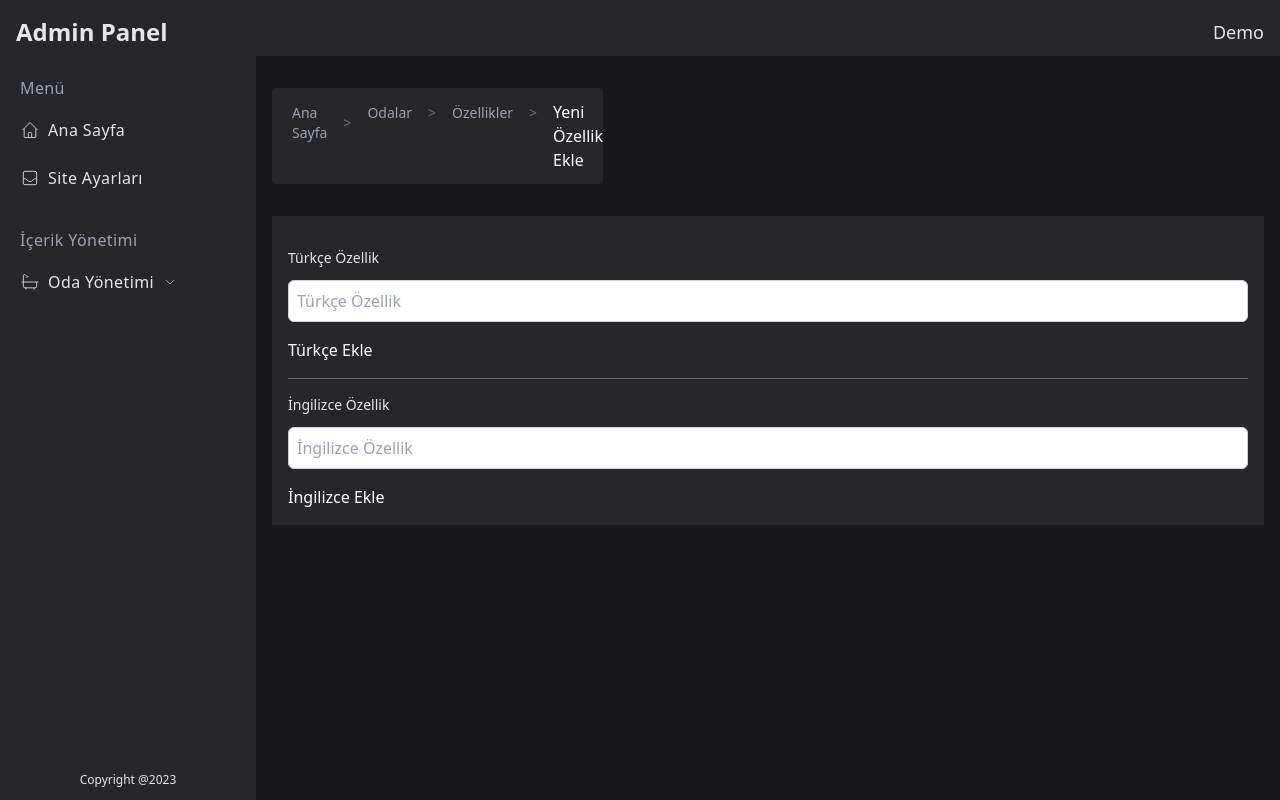
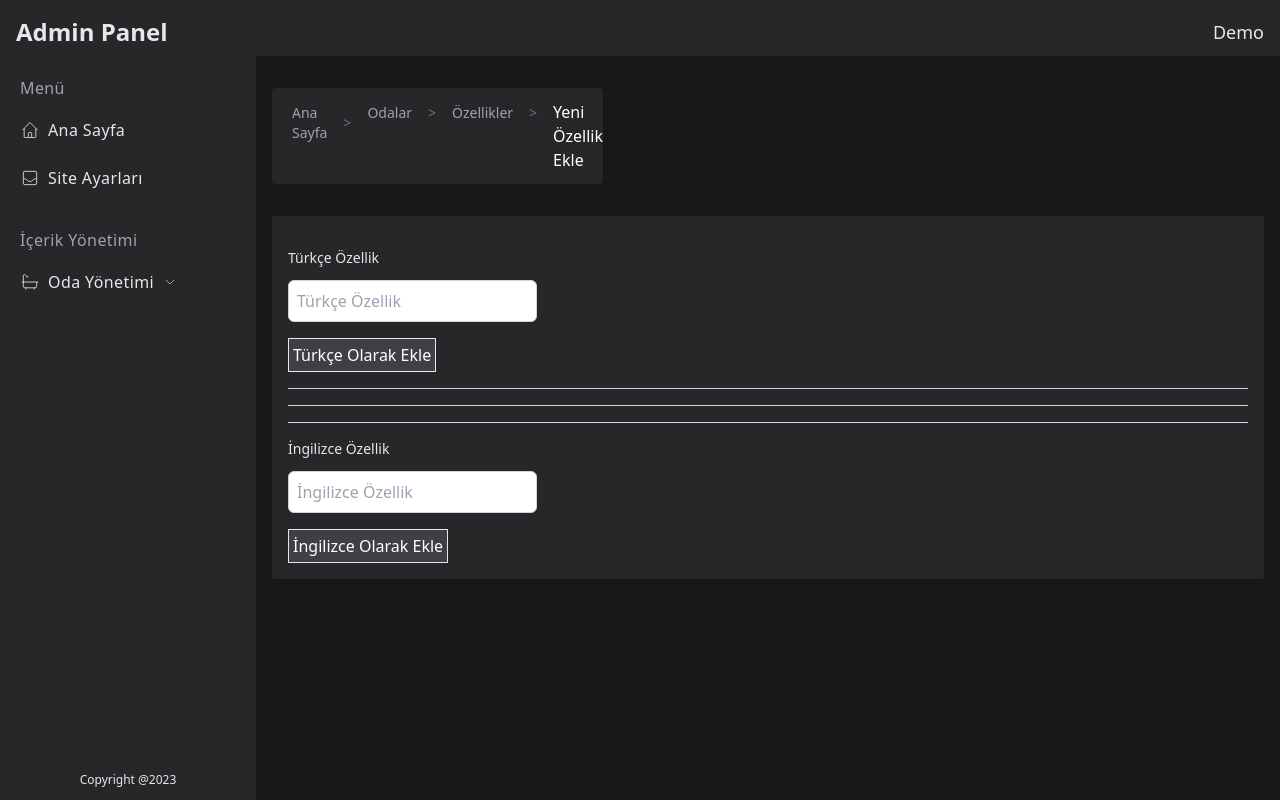
Before and after one commit to ozcaneren/redesigned-fullstack-app, a React (Vite) app in the folder dashboard/: page /room/feature/add in a window 1280 px wide. Built offline with nearby package versions, Linux system fonts and the light colour scheme.

Commit message:
featureAdd page add more style

```diff
--- a/dashboard/src/pages/Feature.jsx
+++ b/dashboard/src/pages/Feature.jsx
@@ -101,15 +101,15 @@ const Feature = () => {
                     </div>
                   </div>
                 </div>
-                <div className="flex justify-center items-center flex-col space-y-4 py-4">
+                <div className="flex justify-between py-4 px-4">
                   {/* Türkçe Özellikler */}
-                  <div className="w-6/12 px-4 py-4 relative rounded-[6px] overflow-x-auto border border-solid border-zinc-700">
-                    <h2 className="text-lg font-semibold mb-4">
+                  <div className="w-[760px] py-4 relative rounded-[6px] overflow-x-auto border border-solid border-zinc-700">
+                    <h2 className="text-lg text-center font-semibold mb-4">
                       Türkçe Özellikler
                     </h2>
                     <table className="text-sm w-full text-left text-[#202020]">
                       <thead className="text-xs uppercase bg-zinc-700 text-gray-200">
-                        <tr className="">
+                        <tr className="flex justify-between">
                           <th scope="col" className="px-6 py-3">
                             Özellik
                           </th>
@@ -121,13 +121,13 @@ const Feature = () => {
                       <tbody>
                         {turkishFeatures.map((feature, index) => (
                           <tr
-                            className="border-b-1 border-gray-300 text-white bg-zinc-800 hover:bg-zinc-800"
+                            className="border-b-1 flex justify-between border-gray-300 text-white bg-zinc-800 hover:bg-zinc-800"
                             key={index}
                           >
-                            <td className="px-6 py-4">
+                            <td className="py-4 px-6">
                               {feature.TurkishFeature}
                             </td>
-                            <td className="px-10 py-4">
+                            <td className="py-4 px-12">
                               <button
                                 className=""
                                 onClick={() => handleTurkishDelete(feature._id)}
@@ -141,13 +141,13 @@ const Feature = () => {
                     </table>
                   </div>
                   {/* İngilizce Özellikler */}
-                  <div className="w-6/12 px-4 py-4 relative rounded-[6px] overflow-x-auto border border-solid border-zinc-700">
-                    <h2 className="text-lg font-semibold mb-4">
+                  <div className="w-[760px] py-4 relative rounded-[6px] overflow-x-auto border border-solid border-zinc-700">
+                    <h2 className="text-lg text-center font-semibold mb-4">
                       İngilizce Özellikler
                     </h2>
                     <table className="text-sm w-full text-left text-[#202020]">
                       <thead className="text-xs uppercase bg-zinc-700 text-gray-200">
-                        <tr>
+                        <tr className="flex justify-between">
                           <th scope="col" className="px-6 py-3">
                             Özellik
                           </th>
@@ -159,13 +159,13 @@ const Feature = () => {
                       <tbody>
                         {englishFeatures.map((feature, index) => (
                           <tr
-                            className="border-b-1 border-gray-300 text-white bg-zinc-800 hover:bg-zinc-800"
+                            className="border-b-1 flex justify-between border-gray-300 text-white bg-zinc-800 hover:bg-zinc-800"
                             key={index}
                           >
                             <td className="px-6 py-4">
                               {feature.EnglishFeature}
                             </td>
-                            <td className="px-10 py-4">
+                            <td className="px-12 py-4">
                               <button
                                 className=""
                                 onClick={() => handleEnglishDelete(feature._id)}
--- a/dashboard/src/pages/FeatureAdd.jsx
+++ b/dashboard/src/pages/FeatureAdd.jsx
@@ -26,7 +26,10 @@ const FeatureAdd = () => {
         TurkishFeature: language === "Turkish" ? TurkishFeature : "",
         EnglishFeature: language === "English" ? EnglishFeature : "",
       };
-      await axios.post(`http://localhost:4000/api/extrafeature/${language.toLowerCase()}`, newExtraFeature);
+      await axios.post(
+        `http://localhost:4000/api/extrafeature/${language.toLowerCase()}`,
+        newExtraFeature
+      );
       navigate(`/room/feature`);
       setTurkishFeature("");
       setEnglishFeature("");
@@ -50,8 +53,11 @@ const FeatureAdd = () => {
             <div className="flex justify-center items-center">
               <div className="w-full flex justify-center rounded-sm bg-zinc-800">
                 <div className="w-full relative rounded-[6px] p-4 overflow-x-auto">
-                  <div className="mx-auto mt-4">
-                    <form onSubmit={(e) => handleSubmit(e, "Turkish")}>
+                  <div className="mx-auto mt-4 space-y-4">
+                    <form
+                      className=""
+                      onSubmit={(e) => handleSubmit(e, "Turkish")}
+                    >
                       <div className="mb-4">
                         <label
                           htmlFor="TurkishFeature"
@@ -61,19 +67,29 @@ const FeatureAdd = () => {
                         </label>
                         <input
                           type="text"
-                          className="mt-1 p-2 w-full text-black bg-white border-gray-300 border rounded-md"
+                          className="mt-1 p-2 text-black bg-white border-gray-300 border rounded-md"
                           id="TurkishFeature"
                           placeholder="Türkçe Özellik"
                           value={TurkishFeature}
                           onChange={(e) => setTurkishFeature(e.target.value)}
                         />
                       </div>
-                      <button type="submit" className="btn btn-primary">
-                        Türkçe Ekle
+                      <div className="">
+                      <button
+                        type="submit"
+                        className="border border-gray-200 p-1 bg-zinc-700"
+                      >
+                        Türkçe Olarak Ekle
                       </button>
+                      </div>
                     </form>
-                    <div className="h-[1px] w-full bg-gray-500 my-4"></div>
-                    <form onSubmit={(e) => handleSubmit(e, "English")}>
+                    <div className="bg-gray-300 w-full h-[1px]"></div>
+                    <div className="bg-gray-300 w-full h-[1px]"></div>
+                    <div className="bg-gray-300 w-full h-[1px]"></div>
+                    <form
+                      className=""
+                      onSubmit={(e) => handleSubmit(e, "English")}
+                    >
                       <div className="mb-4">
                         <label
                           htmlFor="EnglishFeature"
@@ -83,16 +99,21 @@ const FeatureAdd = () => {
                         </label>
                         <input
                           type="text"
-                          className="mt-1 p-2 w-full text-black bg-white border-gray-300 border rounded-md"
+                          className="mt-1 p-2 text-black bg-white border-gray-300 border rounded-md"
                           id="EnglishFeature"
                           placeholder="İngilizce Özellik"
                           value={EnglishFeature}
                           onChange={(e) => setEnglishFeature(e.target.value)}
                         />
                       </div>
-                      <button type="submit" className="btn btn-primary">
-                        İngilizce Ekle
-                      </button>
+                      <div className="">
+                        <button
+                          type="submit"
+                          className=" border border-gray-200 p-1 bg-zinc-700"
+                        >
+                          İngilizce Olarak Ekle
+                        </button>
+                      </div>
                     </form>
                   </div>
                 </div>
```
